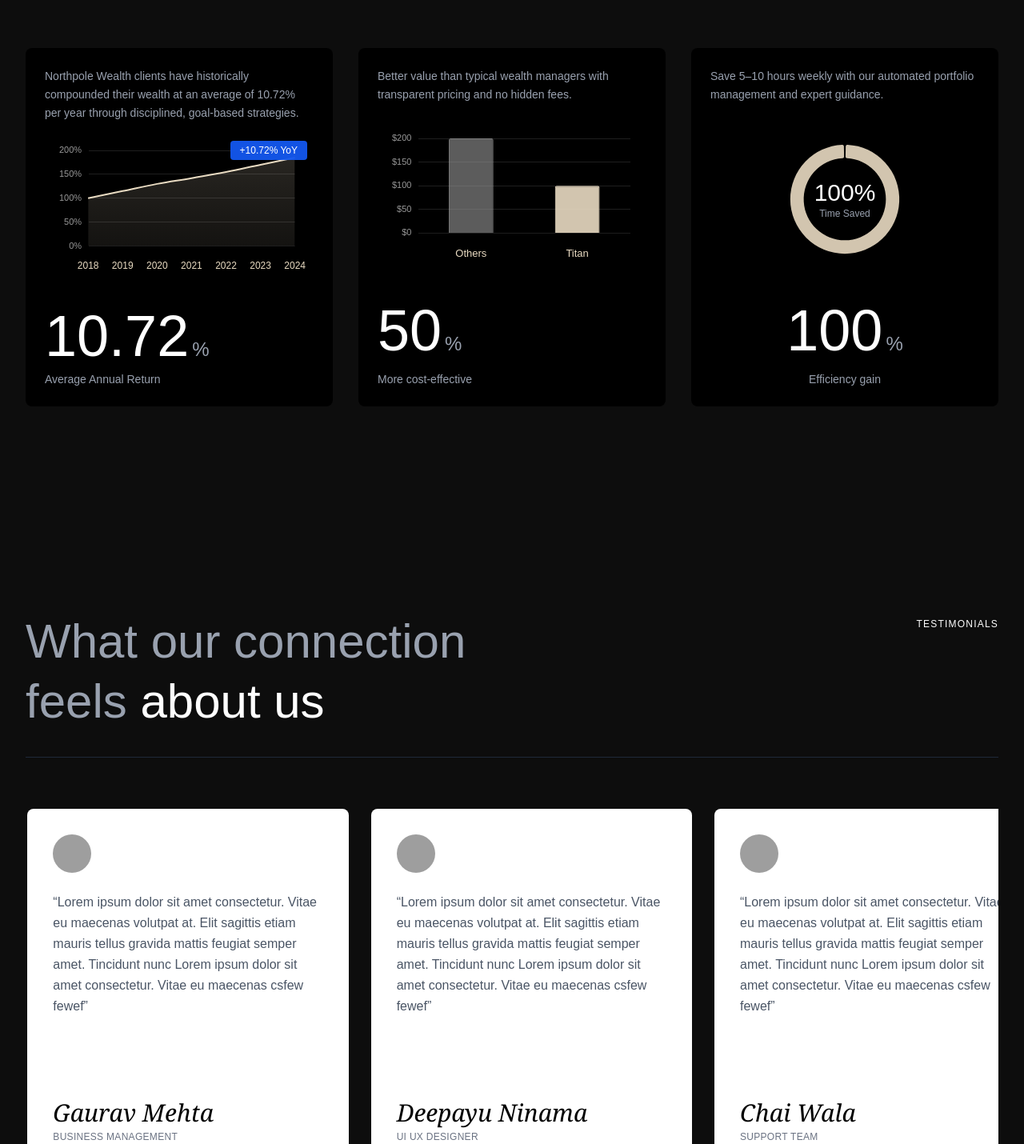
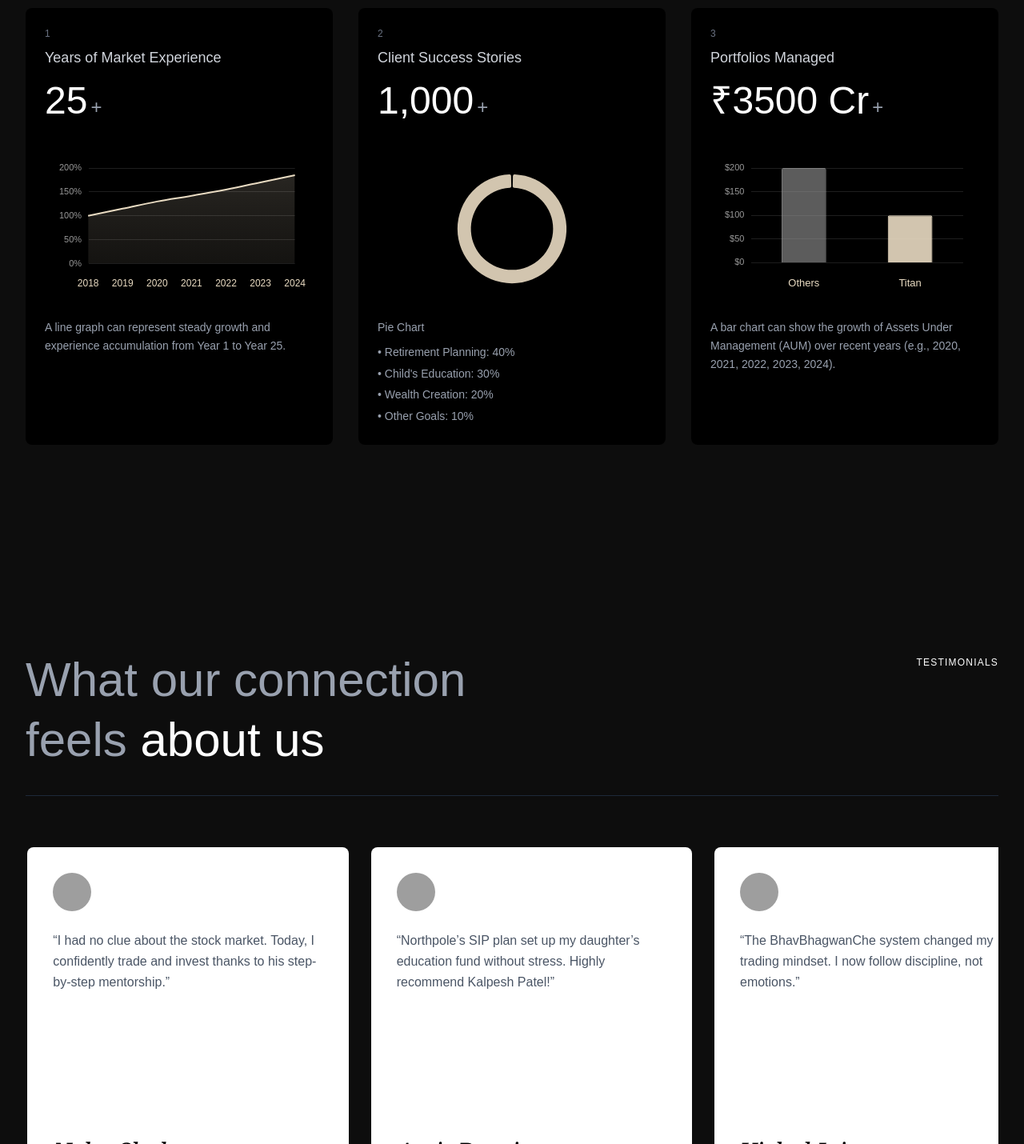
Before and after one commit to CodexKnight-ai/northpole, a Next.js app: page / in a window 1280 px wide. Shown: the part 4720-6150 px from the top of the page at 80% size. Built offline with nearby package versions, Linux system fonts and the light colour scheme; grey boxes are pictures that could not be loaded.

Commit message:
UI Polish Update

```diff
--- a/src/app/Components/ServicesCarousel.jsx
+++ b/src/app/Components/ServicesCarousel.jsx
@@ -64,7 +64,7 @@ export default function ServicesCarousel() {
         <div className="grid grid-cols-1 md:grid-cols-3 gap-6">
           {getVisibleServices().map((service, index) => (
             <Link key={index} href={`/services/${service.slug}`}>
-              <div className="bg-black rounded-lg p-8 h-[350px] flex flex-col justify-between hover:scale-105 transition-transform duration-300 cursor-pointer ">
+              <div className="bg-black rounded-lg p-8 h-[300px] flex flex-col justify-between hover:scale-105 transition-transform duration-300 cursor-pointer ">
                 <div>
                   <h3 className="text-xl md:text-2xl font-light text-white mb-4">
                     {service.title}
--- a/src/app/Components/Stats.jsx
+++ b/src/app/Components/Stats.jsx
@@ -347,82 +347,84 @@ const Stats = () => {
         <div className="w-full grid grid-cols-1 md:grid-cols-2 lg:grid-cols-3 gap-6 lg:gap-8">
           {/* === Left Card - Line Chart === */}
           <motion.div
-            className="relative rounded-lg bg-black  p-6 flex flex-col justify-between text-white h-full hover:border-gray-700 transition-colors duration-300"
+            className="relative rounded-lg bg-black p-6 flex flex-col text-white h-full hover:border-gray-700 transition-colors duration-300"
             initial="offscreen"
             whileInView="onscreen"
             viewport={{ once: true, amount: 0.1 }}
             variants={cardVariants}
           >
-            <p className="text-sm leading-relaxed mb-4 text-gray-400">
-              Northpole Wealth clients have historically compounded their wealth at an average of 10.72% per year through disciplined, goal-based strategies.
-            </p>
-            <div className="relative w-full h-48 mb-6">
-              <Line data={lineChartData} options={lineChartOptions} />
-              <div className="absolute top-2 right-2 bg-blue-600/90 text-white text-xs font-medium rounded px-3 py-1 backdrop-blur-sm">
-                +10.72% YoY
+            <div className="mb-4">
+              <div className="text-xs text-gray-500 mb-2">1</div>
+              <h3 className="text-lg font-light text-gray-300 mb-4">Years of Market Experience</h3>
+              <div className="flex items-baseline mb-6">
+                <span className="text-5xl font-light text-white">25</span>
+                <span className="text-2xl font-light text-gray-400 ml-1">+</span>
               </div>
             </div>
-            <div className="flex items-baseline font-light select-none">
-              <span className="text-6xl sm:text-7xl leading-none font-light text-white">
-                10.72
-              </span>
-              <span className="text-2xl leading-none ml-1 font-light text-gray-400">%</span>
+            <div className="relative w-full h-48 mb-4">
+              <Line data={lineChartData} options={lineChartOptions} />
             </div>
-            <div className="text-sm text-gray-400 mt-2">Average Annual Return</div>
+            <p className="text-sm leading-relaxed text-gray-400">
+              A line graph can represent steady growth and experience accumulation from Year 1 to Year 25.
+            </p>
           </motion.div>
 
-          {/* === Middle Card - Bar Chart === */}
+          {/* === Middle Card - Donut Chart === */}
           <motion.div
-            className="relative rounded-lg bg-black p-6 flex flex-col justify-between text-white hover:border-gray-700 transition-colors duration-300"
+            className="relative rounded-lg bg-black p-6 flex flex-col text-white hover:border-gray-700 transition-colors duration-300"
             initial="offscreen"
             whileInView="onscreen"
             viewport={{ once: true, amount: 0.2 }}
             variants={cardVariants}
             transition={{ delay: 0.1 }}
           >
-            <p className="text-sm leading-relaxed mb-4 text-gray-400">
-              Better value than typical wealth managers with transparent pricing and no hidden fees.
-            </p>
-            <div className="relative w-full h-48 mb-6">
-              <Bar data={barChartData} options={barChartOptions} />
+            <div className="mb-4">
+              <div className="text-xs text-gray-500 mb-2">2</div>
+              <h3 className="text-lg font-light text-gray-300 mb-4">Client Success Stories</h3>
+              <div className="flex items-baseline mb-6">
+                <span className="text-5xl font-light text-white">1,000</span>
+                <span className="text-2xl font-light text-gray-400 ml-1">+</span>
+              </div>
             </div>
-            <div className="flex items-baseline font-light select-none">
-              <span className="text-6xl sm:text-7xl leading-none font-light text-white">
-                50
-              </span>
-              <span className="text-2xl leading-none ml-1 font-light text-gray-400">%</span>
+            <div className="relative w-full h-48 mb-4 flex items-center justify-center">
+              <div className="w-40 h-40 relative">
+                <Doughnut data={donutChartData} options={donutChartOptions} />
+              </div>
             </div>
-            <div className="text-sm text-gray-400 mt-2">More cost-effective</div>
+            <div className="text-sm leading-relaxed text-gray-400">
+              <p className="font-medium mb-2">Pie Chart</p>
+              <ul className="space-y-1">
+                <li>• Retirement Planning: 40%</li>
+                <li>• Child's Education: 30%</li>
+                <li>• Wealth Creation: 20%</li>
+                <li>• Other Goals: 10%</li>
+              </ul>
+            </div>
           </motion.div>
 
-          {/* === Right Card - Donut Chart === */}
+          {/* === Right Card - Bar Chart === */}
           <motion.div
-            className="relative rounded-lg bg-black p-6 flex flex-col justify-between text-white hover:border-gray-700 transition-colors duration-300"
+            className="relative rounded-lg bg-black p-6 flex flex-col text-white hover:border-gray-700 transition-colors duration-300"
             initial="offscreen"
             whileInView="onscreen"
             viewport={{ once: true, amount: 0.2 }}
             variants={cardVariants}
             transition={{ delay: 0.2 }}
           >
-            <p className="text-sm leading-relaxed mb-4 text-gray-400">
-              Save 5–10 hours weekly with our automated portfolio management and expert guidance.
-            </p>
-            <div className="relative w-full h-48 mb-6 flex items-center justify-center">
-              <div className="w-40 h-40 relative">
-                <Doughnut data={donutChartData} options={donutChartOptions} />
-                <div className="absolute inset-0 flex flex-col items-center justify-center">
-                  <span className="text-3xl font-light text-white">100%</span>
-                  <span className="text-xs text-gray-400">Time Saved</span>
-                </div>
+            <div className="mb-4">
+              <div className="text-xs text-gray-500 mb-2">3</div>
+              <h3 className="text-lg font-light text-gray-300 mb-4">Portfolios Managed</h3>
+              <div className="flex items-baseline mb-6">
+                <span className="text-5xl font-light text-white">₹3500 Cr</span>
+                <span className="text-2xl font-light text-gray-400 ml-1">+</span>
               </div>
             </div>
-            <div className="flex items-baseline font-light select-none justify-center">
-              <span className="text-6xl sm:text-7xl leading-none font-light text-white">
-                100
-              </span>
-              <span className="text-2xl leading-none ml-1 font-light text-gray-400">%</span>
+            <div className="relative w-full h-48 mb-4">
+              <Bar data={barChartData} options={barChartOptions} />
             </div>
-            <div className="text-sm text-gray-400 text-center mt-2">Efficiency gain</div>
+            <p className="text-sm leading-relaxed text-gray-400">
+              A bar chart can show the growth of Assets Under Management (AUM) over recent years (e.g., 2020, 2021, 2022, 2023, 2024).
+            </p>
           </motion.div>
         </div>
       </div>
--- a/src/app/Components/Testinomials_Home.jsx
+++ b/src/app/Components/Testinomials_Home.jsx
@@ -37,39 +37,33 @@ const Testimonials_Home = () => {
   const testimonials = [
     {
       img: "https://storage.googleapis.com/a1aa/image/d8326357-a2ac-40e2-f94d-2e8cfd5500d6.jpg",
-      text: `“Lorem ipsum dolor sit amet consectetur. Vitae eu maecenas volutpat at. Elit sagittis etiam mauris tellus gravida mattis feugiat semper amet. Tincidunt nunc Lorem ipsum dolor sit amet consectetur. Vitae eu maecenas csfew fewef”`,
-      name: "Vishva Boda",
-      role: "Website Developer",
+      text: `“Kalpesh Patel helped me turn my savings into a steady wealth-building portfolio. His advice is practical, clear, and personalized.”`,
+      name: "Rajesh Mehta",
+      role: "AHMEDABAD, GUJARAT",
     },
     {
       img: "https://storage.googleapis.com/a1aa/image/d8326357-a2ac-40e2-f94d-2e8cfd5500d6.jpg",
-      text: `“Lorem ipsum dolor sit amet consectetur. Vitae eu maecenas volutpat at. Elit sagittis etiam mauris tellus gravida mattis feugiat semper amet. Tincidunt nunc Lorem ipsum dolor sit amet consectetur. Vitae eu maecenas csfew fewef”`,
-      name: "Gaurav Mehta",
-      role: "Business Management",
+      text: `“I had no clue about the stock market. Today, I confidently trade and invest thanks to his step-by-step mentorship.”`,
+      name: "Neha Shah",
+      role: "VADODARA, GUJARAT",
     },
     {
       img: "https://storage.googleapis.com/a1aa/image/d8326357-a2ac-40e2-f94d-2e8cfd5500d6.jpg",
-      text: `“Lorem ipsum dolor sit amet consectetur. Vitae eu maecenas volutpat at. Elit sagittis etiam mauris tellus gravida mattis feugiat semper amet. Tincidunt nunc Lorem ipsum dolor sit amet consectetur. Vitae eu maecenas csfew fewef”`,
-      name: "Deepayu Ninama",
-      role: "UI UX Designer",
+      text: `“Northpole’s SIP plan set up my daughter’s education fund without stress. Highly recommend Kalpesh Patel!”`,
+      name: "Amit Desai",
+      role: "MUMBAI, MAHARASHTRA",
     },
     {
       img: "https://storage.googleapis.com/a1aa/image/d8326357-a2ac-40e2-f94d-2e8cfd5500d6.jpg",
-      text: `“Lorem ipsum dolor sit amet consectetur. Vitae eu maecenas volutpat at. Elit sagittis etiam mauris tellus gravida mattis feugiat semper amet. Tincidunt nunc Lorem ipsum dolor sit amet consectetur. Vitae eu maecenas csfew fewef”`,
-      name: "Chai Wala",
-      role: "Support Team",
+      text: `“The BhavBhagwanChe system changed my trading mindset. I now follow discipline, not emotions.”`,
+      name: "Vishal Jain",
+      role: "SURAT, GUJARAT",
     },
     {
         img: "https://storage.googleapis.com/a1aa/image/d8326357-a2ac-40e2-f94d-2e8cfd5500d6.jpg",
-        text: `“Lorem ipsum dolor sit amet consectetur. Vitae eu maecenas volutpat at. Elit sagittis etiam mauris tellus gravida mattis feugiat semper amet. Tincidunt nunc Lorem ipsum dolor sit amet consectetur. Vitae eu maecenas csfew fewef”`,
-        name: "Deep Patel",
-        role: "Developers",
-    },
-    {
-        img: "https://storage.googleapis.com/a1aa/image/d8326357-a2ac-40e2-f94d-2e8cfd5500d6.jpg",
-        text: `“Lorem ipsum dolor sit amet consectetur. Vitae eu maecenas volutpat at. Elit sagittis etiam mauris tellus gravida mattis feugiat semper amet. Tincidunt nunc Lorem ipsum dolor sit amet consectetur. Vitae eu maecenas csfew fewef”`,
-        name: "Subrat Jain",
-        role: "Developer",
+        text: `“Kalpeshbhai is more than a financial advisor—he’s a guide. His teachings go beyond charts and numbers.”`,
+        name: "Dr. Sneha Vora",
+        role: "NADIAD, GUJARAT",
     },
   ];
 
--- a/src/app/about-us/page.jsx
+++ b/src/app/about-us/page.jsx
@@ -22,7 +22,7 @@ const App = (props) => {
   const stats = props.stats || defaultStats;
 
   return (
-    <div className="min-h-screen bg-black text-white p-8  md:p-16 md:pt-52">
+    <div className="min-h-screen bg-[#0D0D0D] text-white p-8  md:p-16 md:pt-52">
       <div className="max-w-7xl mx-auto">
         <div className="grid grid-cols-1 md:grid-cols-2 gap-16 mb-16">
           {/* Left Section */}
--- a/src/app/calculators/page.jsx
+++ b/src/app/calculators/page.jsx
@@ -39,7 +39,7 @@ const CalculatorCard = ({ name, description, slug, image }) => {
 
 export default function CalculatorsPage() {
   return (
-    <div className="min-h-screen pt-20 bg-black text-white">
+    <div className="min-h-screen pt-20 bg-[#0D0D0D] text-white">
       {/* Header Section */}
       <section className=" py-16 md:py-24 max-w-7xl mx-auto">
         <div className="flex flex-col lg:flex-row lg:justify-between lg:items-start gap-8 md:gap-16 mb-12">
--- a/src/app/contact-us/page.jsx
+++ b/src/app/contact-us/page.jsx
@@ -5,7 +5,7 @@ import { FaInstagram, FaFacebook, FaTwitter, FaLinkedin } from "react-icons/fa";
 
 export default function ContactPage() {
     return (
-        <main className="min-h-screen bg-black text-white">
+        <main className="min-h-screen bg-[#0D0D0D] text-white">
             {/* Hero Section with Background Image */}
             <section className="relative w-full h-[60vh] md:h-[70vh]">
                 <Image
--- a/src/app/services/ServicesContent.jsx
+++ b/src/app/services/ServicesContent.jsx
@@ -8,7 +8,7 @@ import { servicesData } from './servicesData';
 const ServiceCard = ({ title, description, slug }) => {
   return (
     <Link href={`/services/${slug}`}>
-      <div className="bg-zinc-900/50 h-[400px] border border-zinc-800 p-6 rounded-sm hover:bg-zinc-800/50 transition-all duration-300 group cursor-pointer">
+      <div className="bg-black h-[400px] p-6 rounded-sm hover:bg-zinc-800/50 transition-all duration-300 group cursor-pointer">
         <h3 className="text-2xl font-normal text-white mb-3 group-hover:text-blue-400 transition-colors">{title}</h3>
         <p className="text-gray-400 text-sm leading-relaxed">{description}</p>
       </div>
@@ -28,7 +28,7 @@ const ServicesContent = () => {
   const services = servicesData;
 
   return (
-    <div className="pt-50 min-h-screen bg-black text-white">
+    <div className="pt-50 min-h-screen bg-[#0D0D0D] text-white">
       {/* Background Image */}
       <div className="relative w-full">
         <div className="" />
```
